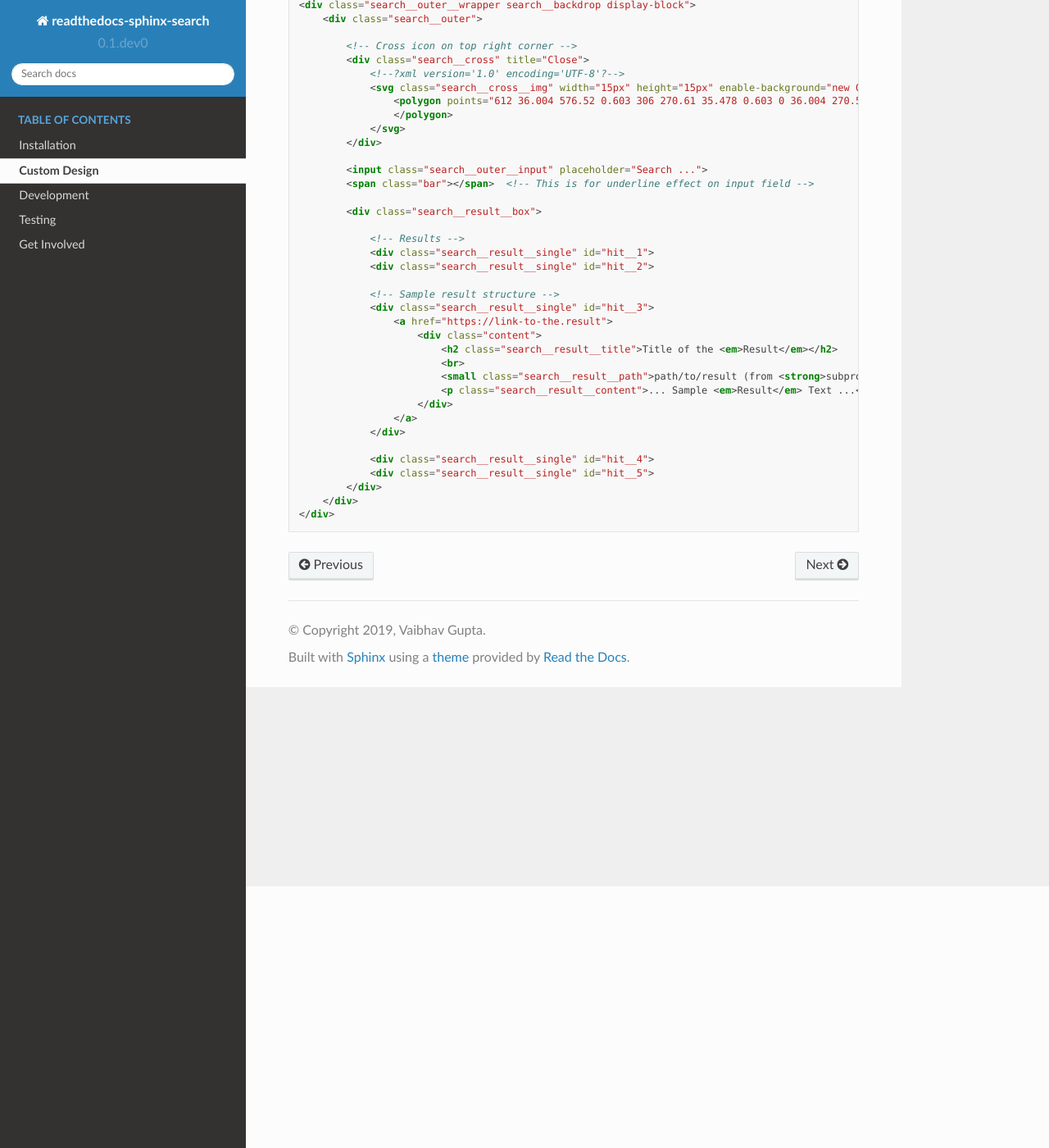
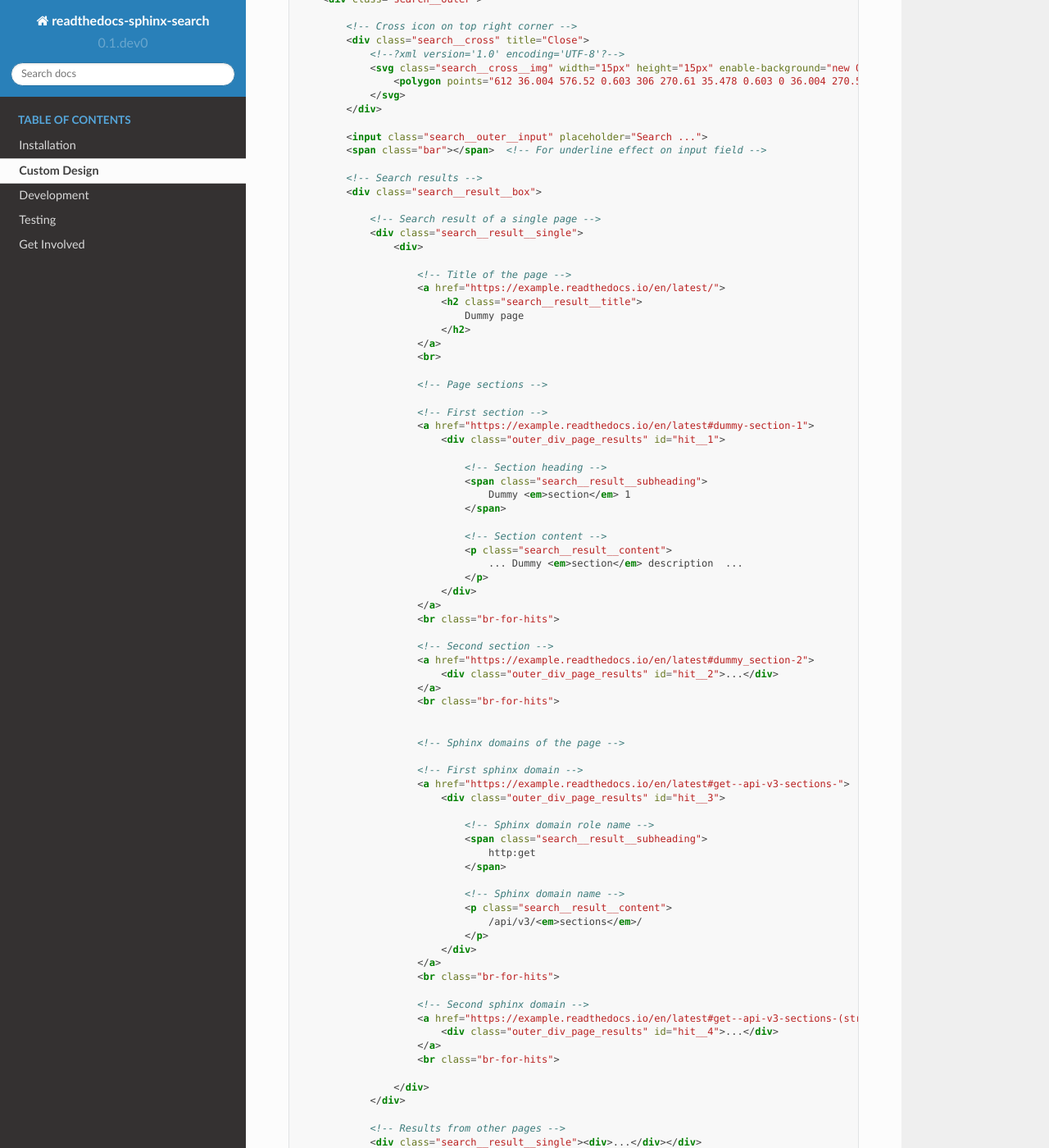
Before and after one commit to readthedocs/readthedocs-sphinx-search, a Sphinx documentation site: the page built from docs/custom-design.rst, in a window 1280 px wide and 1400 px high, scrolled down 319 px. Shown: the whole window at 82% size. Built offline with Sphinx 7.4.7 and the Read the Docs theme 2.0.0, drawn with Linux system fonts in a browser that asks for light colours; some of the changed text lies outside the part shown.

Commit message:
update docs

```diff
--- a/docs/custom-design.rst
+++ b/docs/custom-design.rst
@@ -4,46 +4,98 @@ Custom Design
 If you want to change the styles of the search UI,
 you can do so by `adding your custom stylesheet`_ to your documentation.
 
-Basic structure of the HTML which is generated for the full-page search UI
+Basic structure of the HTML which is generated for the search UI
 is given below for the reference:
 
 .. code-block:: html
 
-    <div class="search__outer__wrapper search__backdrop display-block">
+    <div class="search__outer__wrapper search__backdrop">
         <div class="search__outer">
 
             <!-- Cross icon on top right corner -->
             <div class="search__cross" title="Close">
                 <!--?xml version='1.0' encoding='UTF-8'?-->
                 <svg class="search__cross__img" width="15px" height="15px" enable-background="new 0 0 612 612" version="1.1" viewBox="0 0 612 612" xml:space="preserve" xmlns="http://www.w3.org/2000/svg">
-                    <polygon points="612 36.004 576.52 0.603 306 270.61 35.478 0.603 0 36.004 270.52 306.01 0 576 35.478 611.4 306 341.41 576.52 611.4 612 576 341.46 306.01">
-                    </polygon>
+                    <polygon points="612 36.004 576.52 0.603 306 270.61 35.478 0.603 0 36.004 270.52 306.01 0 576 35.478 611.4 306 341.41 576.52 611.4 612 576 341.46 306.01"></polygon>
                 </svg>
             </div>
 
             <input class="search__outer__input" placeholder="Search ...">
-            <span class="bar"></span>  <!-- This is for underline effect on input field -->
+            <span class="bar"></span>  <!-- For underline effect on input field -->
 
+            <!-- Search results -->
             <div class="search__result__box">
 
-                <!-- Results -->
-                <div class="search__result__single" id="hit__1">
-                <div class="search__result__single" id="hit__2">
+                <!-- Search result of a single page -->
+                <div class="search__result__single">
+                    <div>
 
-                <!-- Sample result structure -->
-                <div class="search__result__single" id="hit__3">
-                    <a href="https://link-to-the.result">
-                        <div class="content">
-                            <h2 class="search__result__title">Title of the <em>Result</em></h2>
-                            <br>
-                            <small class="search__result__path">path/to/result (from <strong>subproject-slug</strong>)</small>
-                            <p class="search__result__content">... Sample <em>Result</em> Text ...</p>
-                        </div>
-                    </a>
+                        <!-- Title of the page -->
+                        <a href="https://example.readthedocs.io/en/latest/">
+                            <h2 class="search__result__title">
+                                Dummy page
+                            </h2>
+                        </a>
+                        <br>
+
+                        <!-- Page sections -->
+
+                        <!-- First section -->
+                        <a href="https://example.readthedocs.io/en/latest#dummy-section-1">
+                            <div class="outer_div_page_results" id="hit__1">
+
+                                <!-- Section heading -->
+                                <span class="search__result__subheading">
+                                    Dummy <em>section</em> 1
+                                </span>
+
+                                <!-- Section content -->
+                                <p class="search__result__content">
+                                    ... Dummy <em>section</em> description  ...
+                                </p>
+                            </div>
+                        </a>
+                        <br class="br-for-hits">
+
+                        <!-- Second section -->
+                        <a href="https://example.readthedocs.io/en/latest#dummy_section-2">
+                            <div class="outer_div_page_results" id="hit__2">...</div>
+                        </a>
+                        <br class="br-for-hits">
+
+
+                        <!-- Sphinx domains of the page -->
+
+                        <!-- First sphinx domain -->
+                        <a href="https://example.readthedocs.io/en/latest#get--api-v3-sections-">
+                            <div class="outer_div_page_results" id="hit__3">
+
+                                <!-- Sphinx domain role name -->
+                                <span class="search__result__subheading">
+                                    http:get
+                                </span>
+
+                                <!-- Sphinx domain name -->
+                                <p class="search__result__content">
+                                    /api/v3/<em>sections</em>/
+                                </p>
+                            </div>
+                        </a>
+                        <br class="br-for-hits">
+
+                        <!-- Second sphinx domain -->
+                        <a href="https://example.readthedocs.io/en/latest#get--api-v3-sections-(str-username)">
+                            <div class="outer_div_page_results" id="hit__4">...</div>
+                        </a>
+                        <br class="br-for-hits">
+
+                    </div>
                 </div>
 
-                <div class="search__result__single" id="hit__4">
-                <div class="search__result__single" id="hit__5">
+                <!-- Results from other pages -->
+                <div class="search__result__single"><div>...</div></div>
+                <div class="search__result__single"><div>...</div></div>
+                <div class="search__result__single"><div>...</div></div>
             </div>
         </div>
     </div>
```
